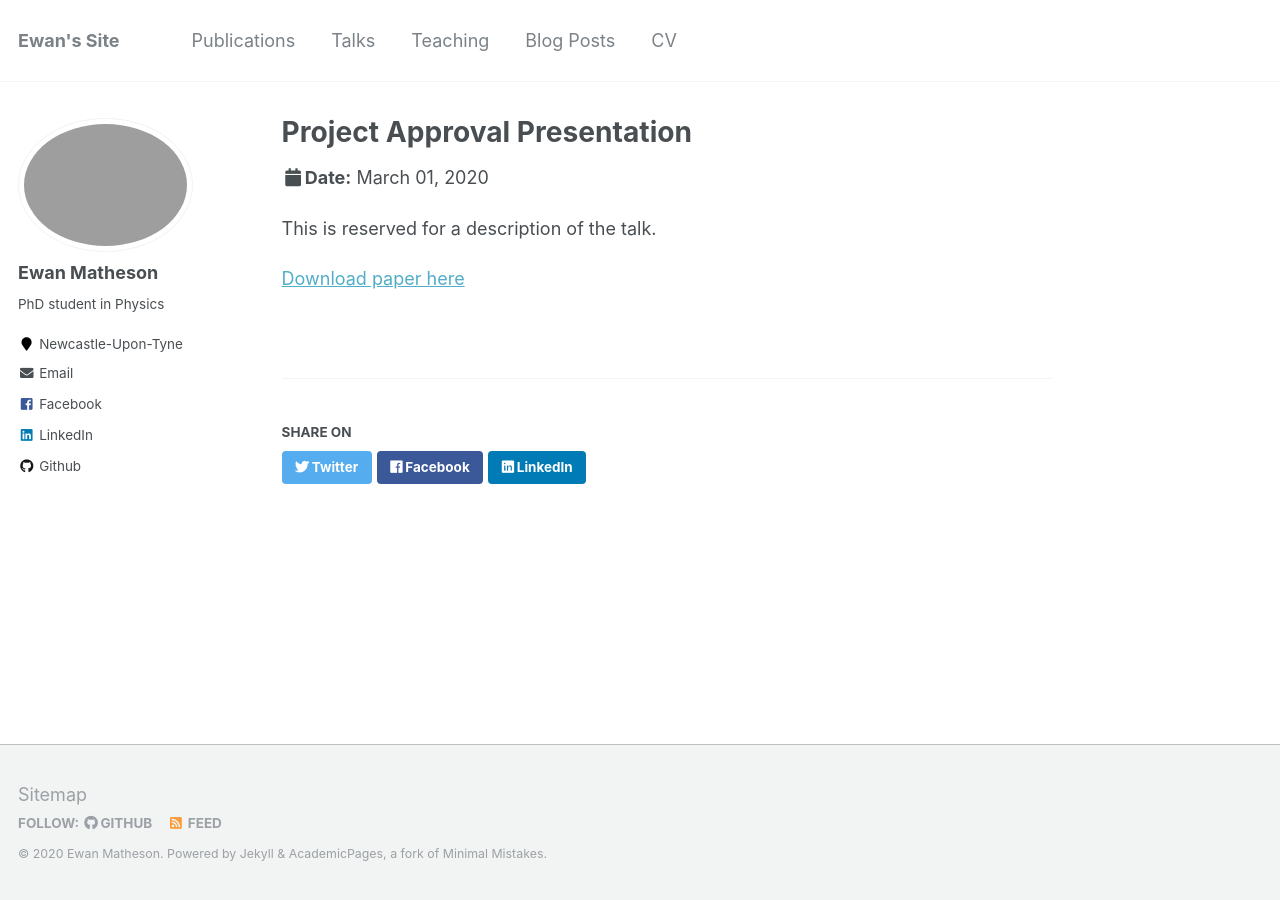
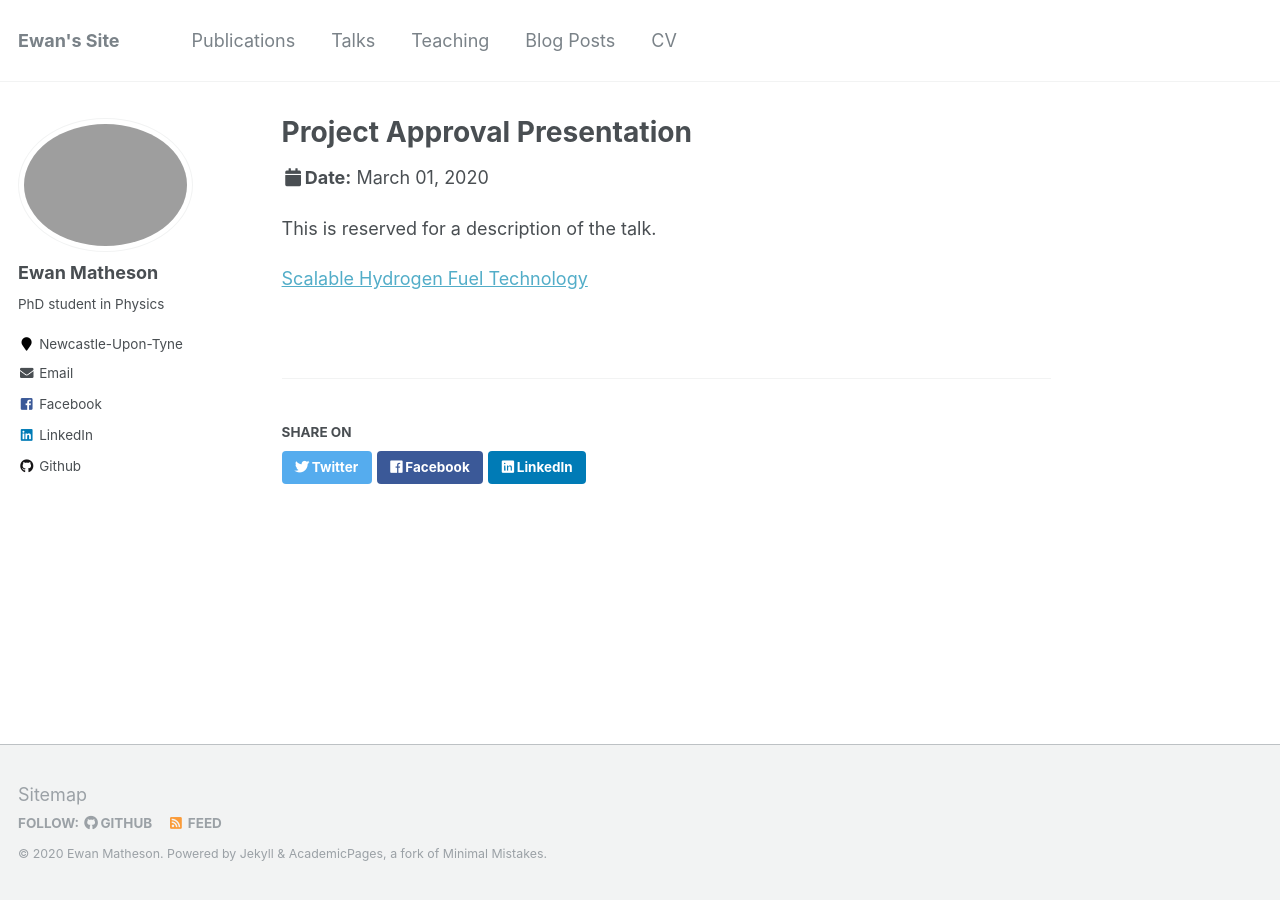
Before and after one commit to EwanMatheson/ewanmatheson.github.io, a Jekyll site: the page built from _talks/2012-03-01-talk-1.md, in a window 1280 px wide. Built offline with Jekyll 4.4.1, drawn with Linux system fonts in a browser that asks for light colours.

Commit message:
Update 2012-03-01-talk-1.md

```diff
--- a/_talks/2012-03-01-talk-1.md
+++ b/_talks/2012-03-01-talk-1.md
@@ -10,4 +10,4 @@ location: "Newcastle-Upon-Tyne, UK"
 
 This is reserved for a description of the talk.
 
-[Download paper here](http://ewanmatheson.github.io/files/Scalable_hydrogen_fuel_technology)
+[Scalable Hydrogen Fuel Technology](http://ewanmatheson.github.io/files/Scalable_hydrogen_fuel_technology)
```
